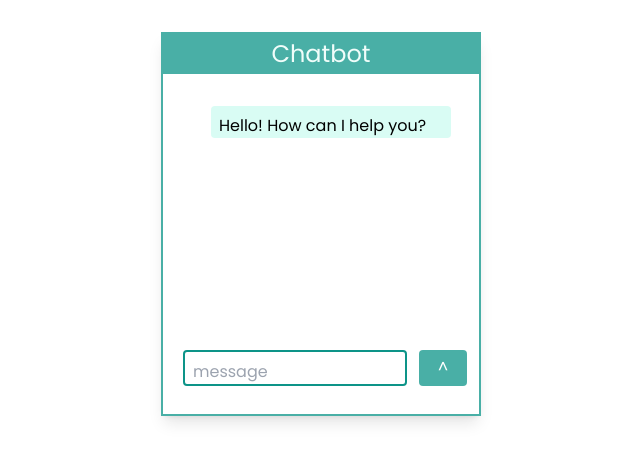
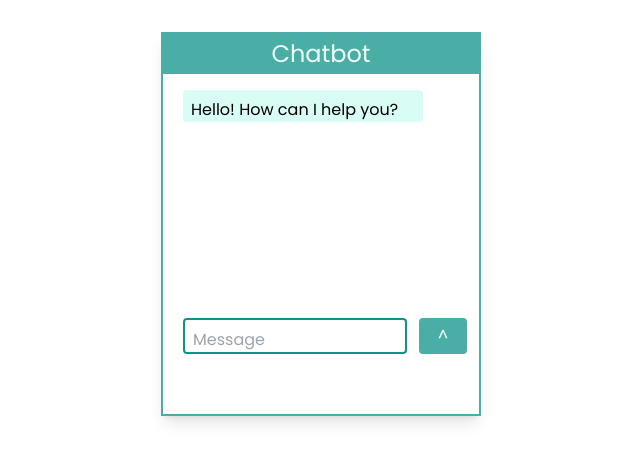
Before and after one commit to matifelitti/React-Chatbot, a React (Vite) app: page / in a window 1280 px wide. Shown: the top 462 px of the page, without its empty margins (319-959 px from the left). Built offline with nearby package versions, Linux system fonts and the light colour scheme.

Commit message:
generate chatbot response mechanic in App.jsx

```diff
--- a/src/App.jsx
+++ b/src/App.jsx
@@ -1,24 +1,100 @@
-import { useState } from "react";
+import { useRef, useState } from "react";
 import "./index.css";
 
 function App() {
-  const [count, setCount] = useState(0);
+  const [messages, setMessages] = useState([
+    { sender: "bot", text: "Hello! How can I help you?" },
+  ]);
+  const inputRef = useRef();
+
+  const chatbotResponse = async (message) => {
+    const apiUrl = import.meta.env.VITE_API_URL;
+
+    if (!apiUrl) {
+      console.error("API_URL is missing. Check your .env file.");
+      return "Configuration error: Missing API URL.";
+    }
+
+    const request = {
+      headers: {
+        "Content-Type": "application/json",
+      },
+      method: "POST",
+      body: JSON.stringify({
+        instances: [
+          {
+            content: message,
+          },
+        ],
+        parameters: {
+          temperature: 0.7,
+        },
+      }),
+    };
+
+    try {
+      const response = await fetch(apiUrl, request);
+      const text = await response.text();
+
+      if (!response.ok) {
+        console.error(`Error ${response.status}: ${text}`);
+        return `Error: ${response.statusText}`;
+      }
+
+      const data = JSON.parse(text);
+      return data?.candidates?.[0]?.output || "No response from API";
+    } catch (error) {
+      console.error("Error:", error);
+      return "Sorry, I couldn't process your request.";
+    }
+  };
+
+  const handleFormSubmit = async (e) => {
+    e.preventDefault();
+    const message = inputRef.current.value.trim();
+    if (!message) return;
+    inputRef.current.value = "";
+
+    setMessages((prevMessages) => [
+      ...prevMessages,
+      { sender: "user", text: message },
+    ]);
+
+    const responseMessage = await chatbotResponse(message);
+
+    setMessages((prevMessages) => [
+      ...prevMessages,
+      { sender: "bot", text: responseMessage },
+    ]);
+  };
 
   return (
     <div className="m-auto mt-8 w-80 h-96 col-auto justify-end shadow-lg border-solid border-2 border-teal-600/75">
-      <div className=" p-1 text-center text-2xl text-teal-50 font-medium bg-teal-600/75">
+      <div className="p-1 text-center text-2xl text-teal-50 font-medium bg-teal-600/75">
         Chatbot
       </div>
-      <div className="h-60">
-        <div className="mt-8 mb-4 ml-12 pt-2 pl-2 w-60 bg-teal-100/75 rounded">
-          Hello! How can I help you?
-        </div>
+      <div className="h-60 overflow-y-auto">
+        {messages.map((msg, index) => (
+          <div
+            key={index}
+            className={`mt-4 mb-4 ml-5 pt-2 pl-2 w-60 rounded ${
+              msg.sender === "bot" ? "bg-teal-100/75" : "bg-teal-200/75"
+            }`}
+          >
+            {msg.text}
+          </div>
+        ))}
       </div>
 
-      <form action="" className="flex items-center">
+      <form
+        action="#"
+        className="flex items-center"
+        onSubmit={handleFormSubmit}
+      >
         <input
+          ref={inputRef}
           type="text"
-          placeholder="message"
+          placeholder="Message"
           className="my-1 mb-2 ml-5 pt-2 pl-2 w-56 rounded border-2 border-[#0d9488] focus:outline-none"
           required
         />
```
Also changed, not shown: 1 other file (tests, documents, lock files or other folders).
